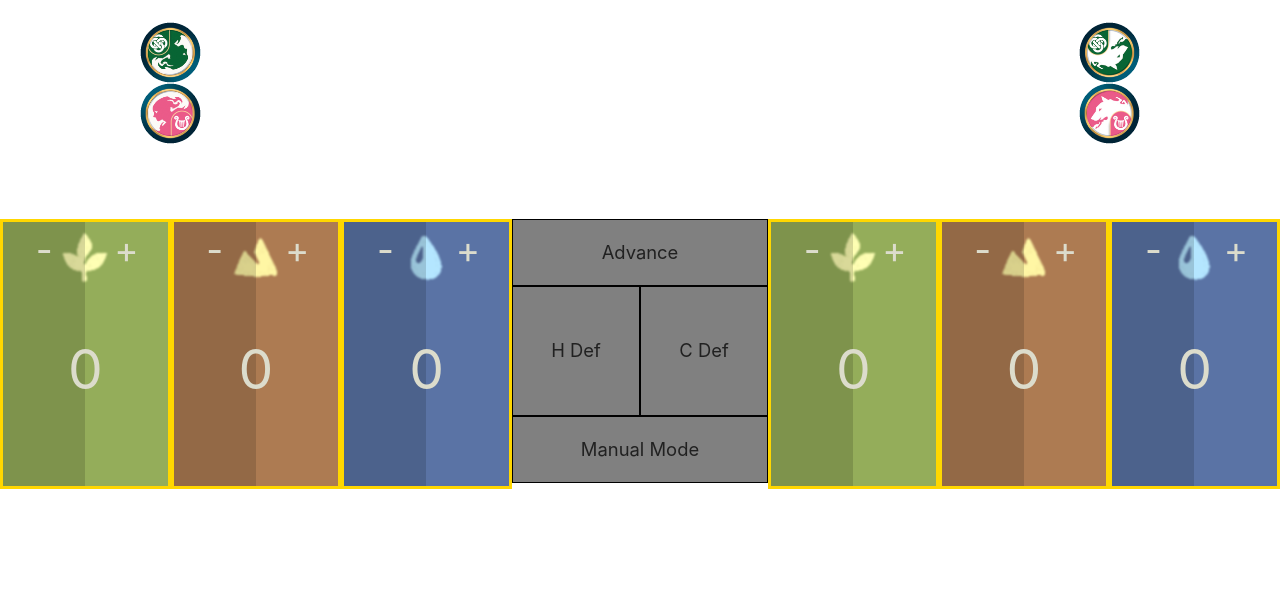
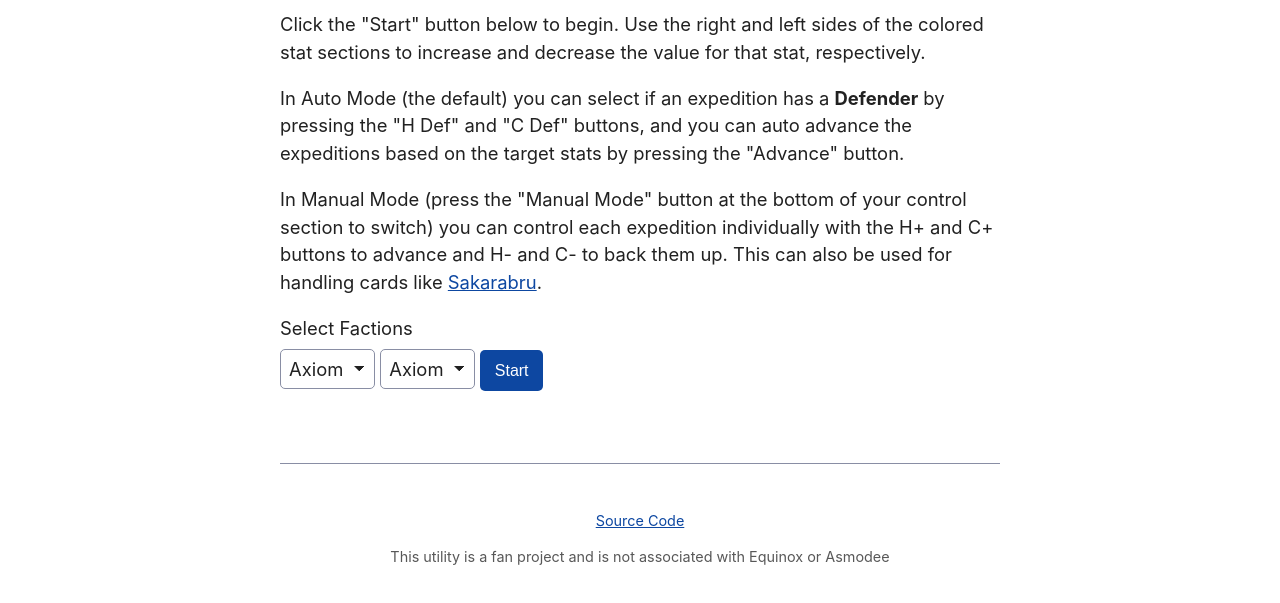
Before and after one commit to mangofeet/altered-util, a plain HTML site: page index.html in a window 1280 px wide. Shown: the part 317-920 px from the top of the page. Before the commit the page ends 806 px from the top, so only its background shows below. Drawn offline with Linux system fonts and the light colour scheme.

Commit message:
add faction selection

```diff
--- a/index.html
+++ b/index.html
@@ -49,6 +49,26 @@
         </p>
       </div>
       <div>
+
+        <label>Select Factions</label>
+        <select class="select-faction" data-player="p1" oninput="setFaction">
+          <option value="axiom">Axiom</option>
+          <option value="bravos">Bravos</option>
+          <option value="lyra">Lyra</option>
+          <option value="muna">Muna</option>
+          <option value="ordis">Ordis</option>
+          <option value="yzmir">Yzmir</option>
+        </select>
+
+        <select class="select-faction" data-player="p2" oninput="setFaction">
+          <option value="axiom">Axiom</option>
+          <option value="bravos">Bravos</option>
+          <option value="lyra">Lyra</option>
+          <option value="muna">Muna</option>
+          <option value="ordis">Ordis</option>
+          <option value="yzmir">Yzmir</option>
+        </select>
+
         <button onclick="startGame()">Start</button>
       </div>
     </div>
--- a/main.js
+++ b/main.js
@@ -15,6 +15,11 @@ const tumultCards = [
 const expeditionMarkers = {
   p1: {hero: null, companion: null},
   p2: {hero: null, companion: null},
+}
+
+const factions = {
+  p1: 'muna',
+  p2: 'lyra',
 }
 
 const currentStats = {
@@ -120,6 +125,15 @@ const registerServiceWorker = async () => {
 
 registerServiceWorker()
 
+
+function setFaction(evt) {
+  const player = evt.target.getAttribute('data-player')
+  factions[player] = evt.target.value
+}
+for (const select of document.getElementsByClassName('select-faction')) {
+  select.onchange = setFaction
+}
+
 function startGame() {
   document.getElementById('setup').style.display = "none"
   document.getElementById('footer').style.display = "none"
@@ -156,10 +170,10 @@ function startGame() {
 	tumult.appendChild(getAdventureCard(card))
   }
 
-  expeditionMarkers['p1'].hero = createMarker('hero-lyra', 0, 'p1', 'hero')
-  expeditionMarkers['p1'].companion = createMarker('companion-lyra', 7, 'p1', 'companion')
-  expeditionMarkers['p2'].hero = createMarker('hero-muna', 0, 'p2', 'hero')
-  expeditionMarkers['p2'].companion = createMarker('companion-muna', 7, 'p2', 'companion')
+  expeditionMarkers.p1.hero = createMarker(`hero-${factions.p1}`, 0, 'p1', 'hero')
+  expeditionMarkers.p1.companion = createMarker(`companion-${factions.p1}`, 7, 'p1', 'companion')
+  expeditionMarkers.p2.hero = createMarker(`hero-${factions.p2}`, 0, 'p2', 'hero')
+  expeditionMarkers.p2.companion = createMarker(`companion-${factions.p2}`, 7, 'p2', 'companion')
 
   highlightStats()
 
@@ -505,5 +519,3 @@ function processExpeditions(f = (player, expedition) => {}) {
 	}
   }
 }
-
-startGame()
```
